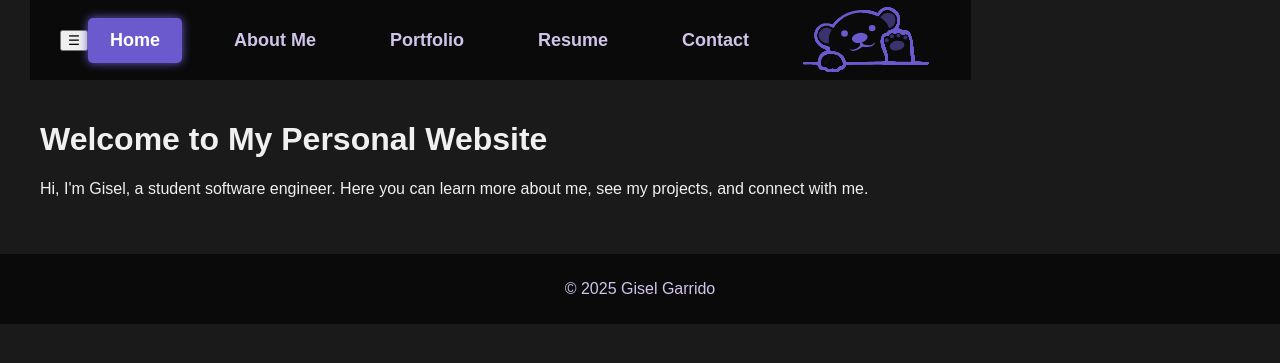
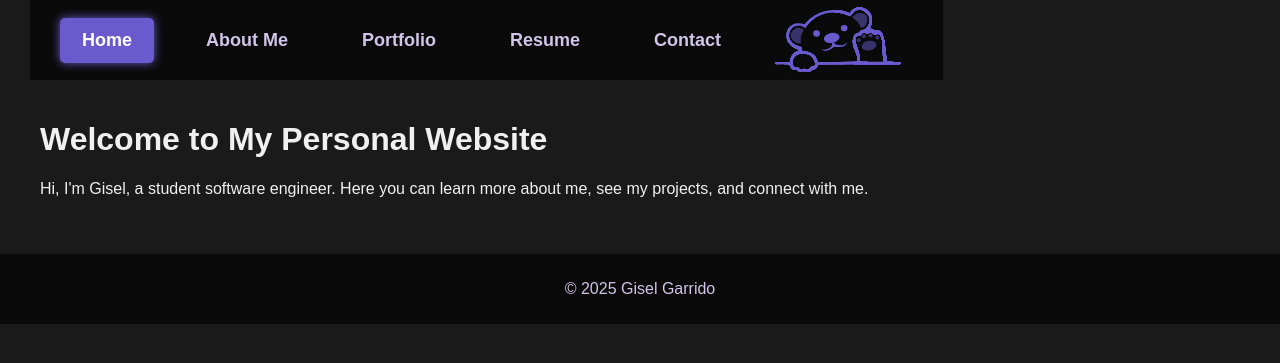
Before and after one commit to les1g/Gsite, a Flask app: page / in a window 1280 px wide. Shown: the top 363 px of the page. Run offline with Flask 3, Linux system fonts and the light colour scheme.

Commit message:
Remove Menu for Large Screens

```diff
--- a/static/css/styles.css
+++ b/static/css/styles.css
@@ -85,6 +85,10 @@ footer {
     main {
         padding: 20px 40px;
     }
+
+    .hamburger-menu {
+        display: none; /* Hides the hamburger menu */
+    }
 }
 
 /* Medium screens (tablets & large phones) */
```
